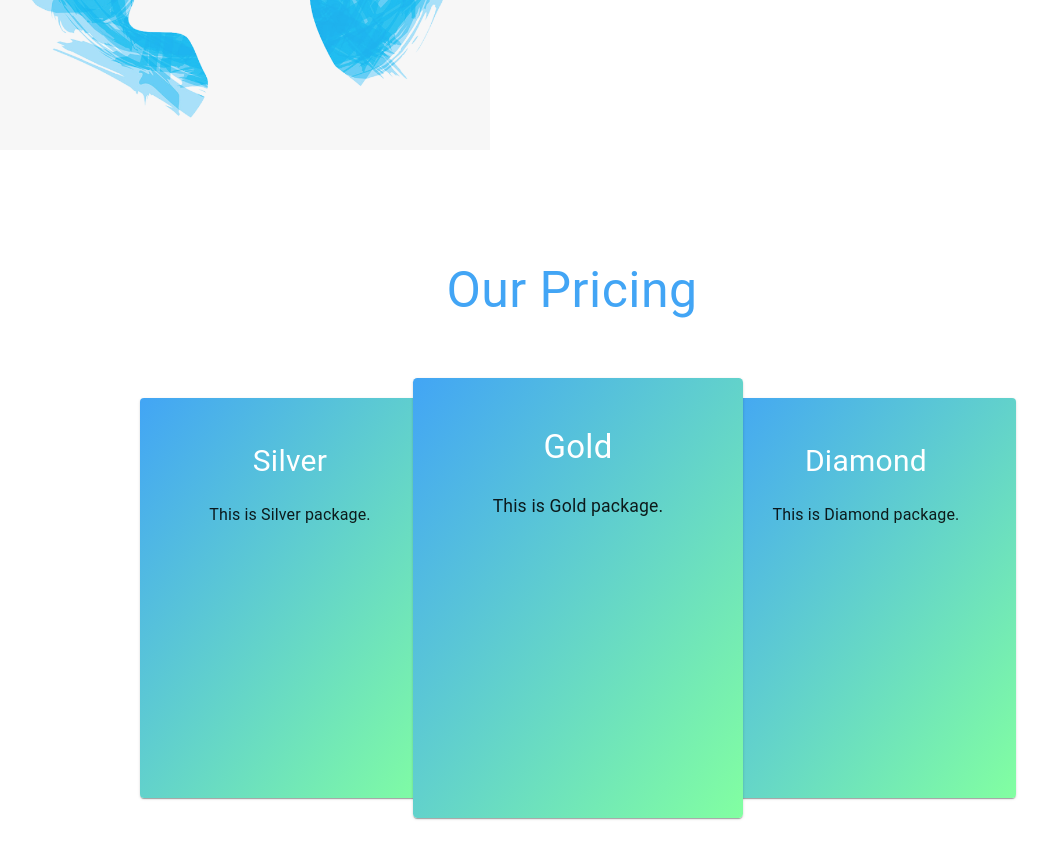
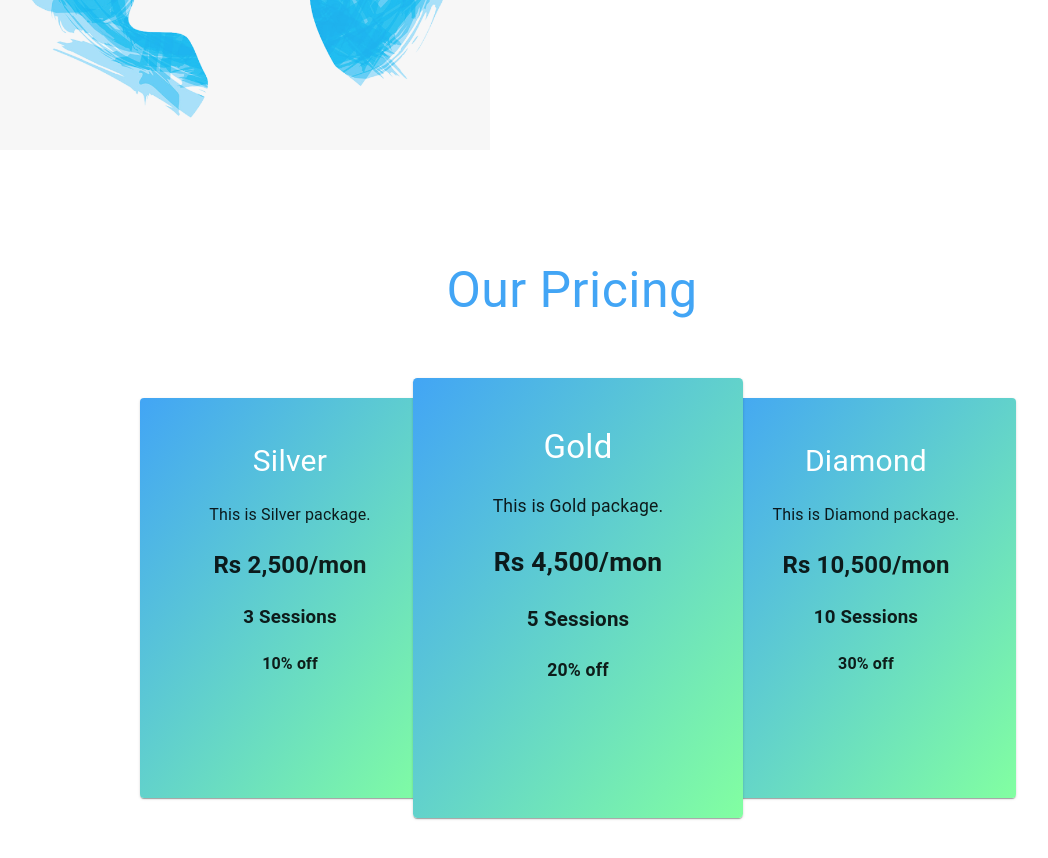
Before and after one commit to susilnem/Mindspace, a React (Create React App) app in the folder client/: page / in a window 1280 px wide. Shown: the part 2260-3118 px from the top of the page, without its empty margins (68-1116 px from the left). Built offline with nearby package versions, Linux system fonts and the light colour scheme.

Commit message:
add pricing

```diff
--- a/client/src/components/Pricing/Pricing.js
+++ b/client/src/components/Pricing/Pricing.js
@@ -1,52 +1,95 @@
-import * as React from 'react';
-import { Grid, Box, Typography, Paper } from '@mui/material';
+import * as React from "react";
+import { Grid, Box, Typography, Paper } from "@mui/material";
 
-import './pricing.css'
+import "./pricing.css";
 export default function Pricing() {
-
   return (
-    <Box sx={{padding:'50px'}}>
-           <Typography align='center' sx={{ fontSize: '50px', color: '#42a5f5', }}>
-                Our Pricing
-              </Typography >
-      <Grid container sx={{display:{xs:'flex'}, padding:'150px', marginTop:'-200px'}} >
-        <Grid item xs={12} md={4} >
-          <Paper className='popup' sx={{ height:'400px', width: '300px', background: 'linear-gradient(to right bottom, #42a5f5, #82ffa1)', marginTop: '120px' }}>
-            <Typography align='center' sx={{ marginTop: '20px', padding: '40px' }}>
-              <Typography sx={{ fontSize: '30px', marginBottom: '20px', color: '#fff' }}>
+    <Box sx={{ padding: "50px" }}>
+      <Typography align="center" sx={{ fontSize: "50px", color: "#42a5f5" }}>
+        Our Pricing
+      </Typography>
+      <Grid
+        container
+        sx={{ display: { xs: "flex" }, padding: "150px", marginTop: "-200px" }}
+      >
+        <Grid item xs={12} md={4}>
+          <Paper
+            className="popup"
+            sx={{
+              height: "400px",
+              width: "300px",
+              background: "linear-gradient(to right bottom, #42a5f5, #82ffa1)",
+              marginTop: "120px",
+            }}
+          >
+            <Typography
+              align="center"
+              sx={{ marginTop: "20px", padding: "40px" }}
+            >
+              <Typography
+                sx={{ fontSize: "30px", marginBottom: "20px", color: "#fff" }}
+              >
                 Silver
               </Typography>
               This is Silver package.
+              <h2>Rs 2,500/mon</h2>
+              <h3> 3 Sessions</h3>
+              <h4>10% off</h4>
             </Typography>
-
           </Paper>
         </Grid>
-        <Grid item xs={12} md={4} >
-          <Paper className='popup active'
-            sx={{height:'400px', width: '300px', background: 'linear-gradient(to right bottom, #42a5f5, #82ffa1)', marginTop: '120px' }}>
-            <Typography sx={{ marginTop: '20px', padding: '40px' }} align='center'>
-              <Typography sx={{ fontSize: '30px', marginBottom: '20px', color: '#fff' }}>
+        <Grid item xs={12} md={4}>
+          <Paper
+            className="popup active"
+            sx={{
+              height: "400px",
+              width: "300px",
+              background: "linear-gradient(to right bottom, #42a5f5, #82ffa1)",
+              marginTop: "120px",
+            }}
+          >
+            <Typography
+              sx={{ marginTop: "20px", padding: "40px" }}
+              align="center"
+            >
+              <Typography
+                sx={{ fontSize: "30px", marginBottom: "20px", color: "#fff" }}
+              >
                 Gold
-              </Typography >
+              </Typography>
               This is Gold package.
+              <h2>Rs 4,500/mon</h2>
+              <h3> 5 Sessions</h3>
+              <h4>20% off</h4>
             </Typography>
-
           </Paper>
         </Grid>
-        <Grid item xs={12} md={4}  >
-          <Paper className='popup'
-            sx={{height:'400px', width: '300px', background: 'linear-gradient(to right bottom, #42a5f5, #82ffa1)', marginTop: '120px' }}>
-
-            <Typography align='center' sx={{ marginTop: '20px', padding: '40px', }}>
-              <Typography sx={{ fontSize: '30px', marginBottom: '20px', color: '#fff' }}>
+        <Grid item xs={12} md={4}>
+          <Paper
+            className="popup"
+            sx={{
+              height: "400px",
+              width: "300px",
+              background: "linear-gradient(to right bottom, #42a5f5, #82ffa1)",
+              marginTop: "120px",
+            }}
+          >
+            <Typography
+              align="center"
+              sx={{ marginTop: "20px", padding: "40px" }}
+            >
+              <Typography
+                sx={{ fontSize: "30px", marginBottom: "20px", color: "#fff" }}
+              >
                 Diamond
               </Typography>
               This is Diamond package.
+              <h2>Rs 10,500/mon</h2>
+              <h3>10 Sessions</h3>
+              <h4>30% off</h4>
             </Typography>
-
           </Paper>
         </Grid>
-
       </Grid>
     </Box>
   );
```
